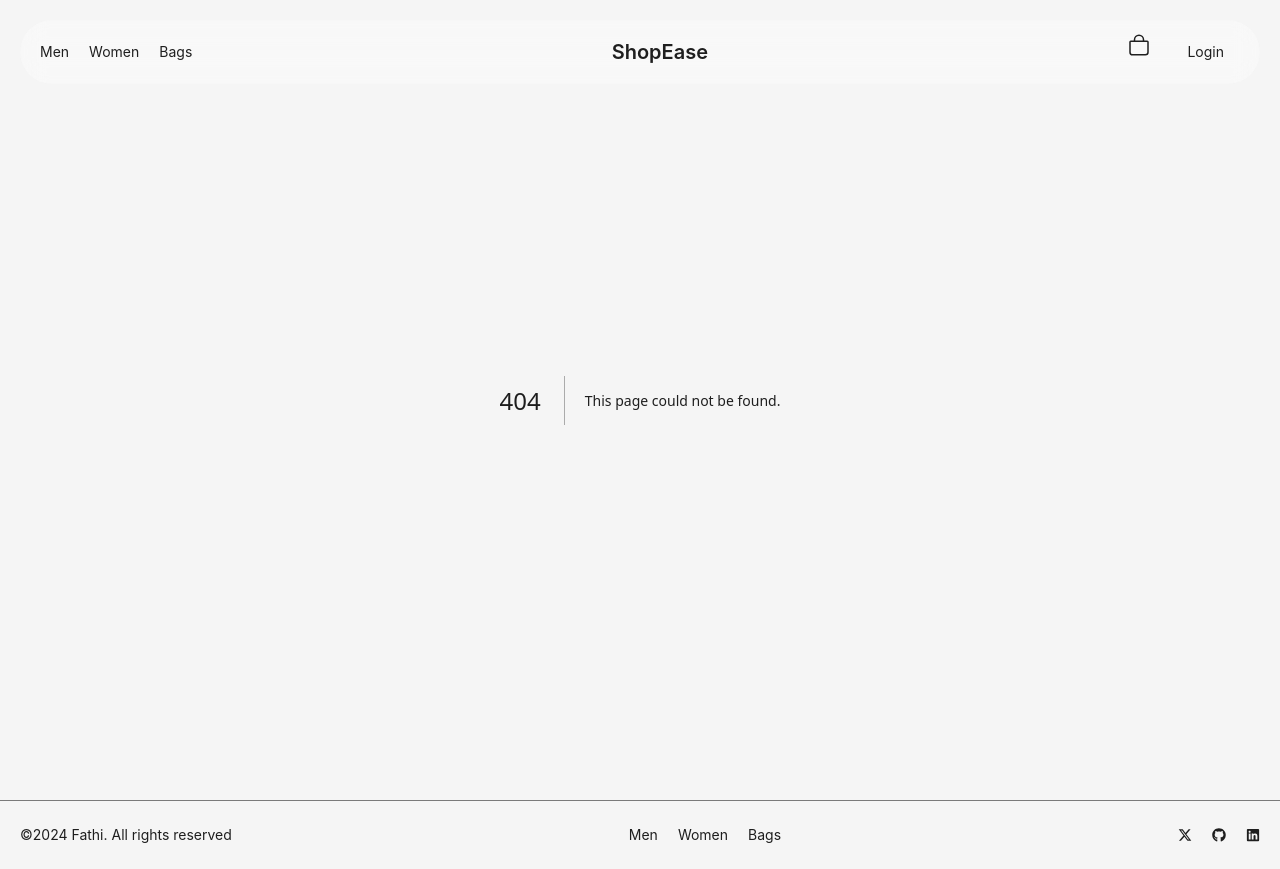
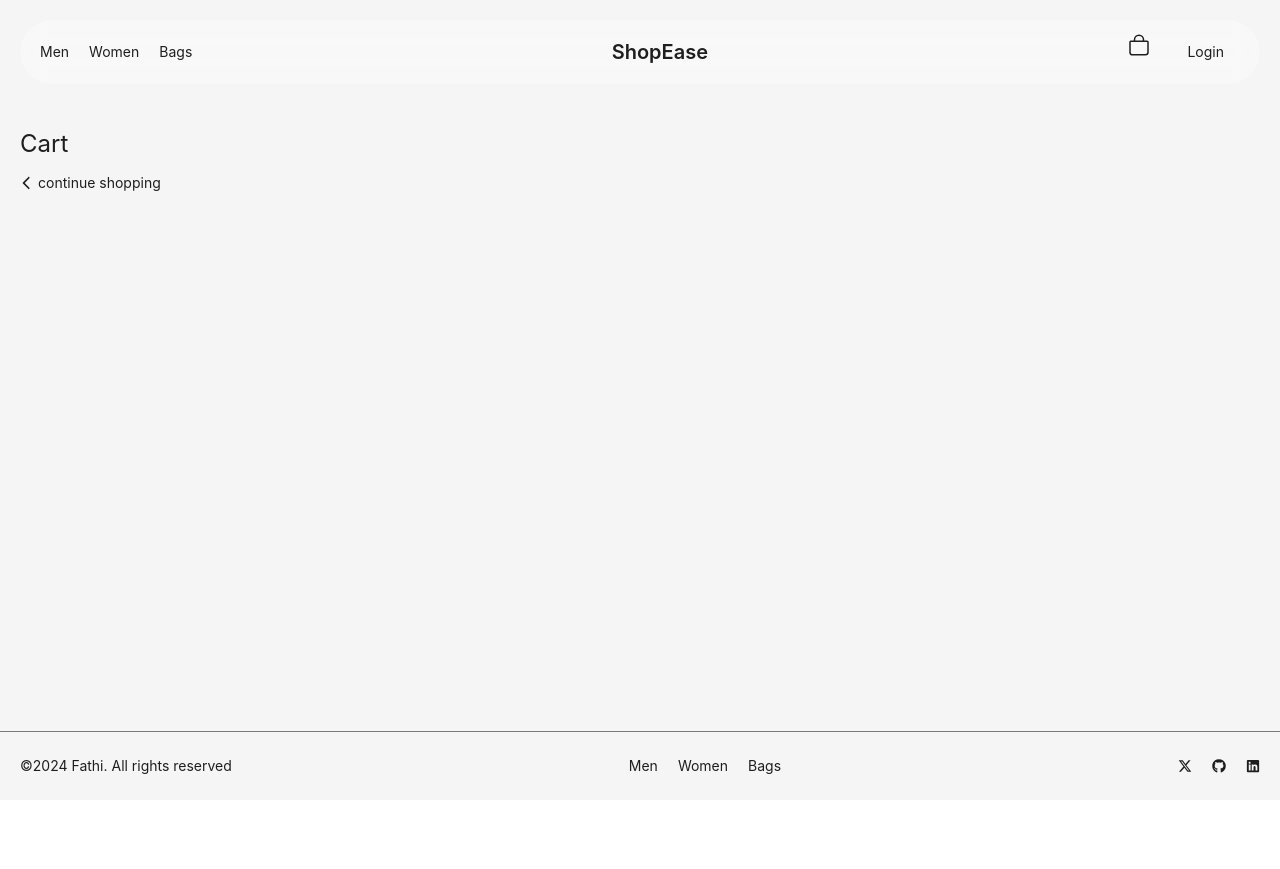
Before and after one commit to c-blaq/shop-ease, a Next.js app: page /cart in a window 1280 px wide. Before the commit this address had no page. After the commit the page ends 800 px from the top, so only its background shows below. Built offline with nearby package versions, Linux system fonts and the light colour scheme.

Commit message:
style: cart page

```diff
--- /dev/null
+++ b/src/app/cart/page.tsx
@@ -0,0 +1,22 @@
+import Link from "next/link";
+import React from "react";
+import { FaChevronLeft } from "react-icons/fa6";
+
+const Cart = () => {
+  return (
+    <div className="py-32 max-w-screen-2xl mx-auto px-5">
+      <div>
+        <h2 className="text-lg sm:text-2xl mb-3">Cart</h2>
+        <Link
+          href="/"
+          className="flex items-center gap-1 hover:underline hover:text-inherit"
+        >
+          <FaChevronLeft />
+          continue shopping
+        </Link>
+      </div>
+    </div>
+  );
+};
+
+export default Cart;
--- a/src/components/shared/Drawer.tsx
+++ b/src/components/shared/Drawer.tsx
@@ -72,7 +72,7 @@ export function NavDrawer() {
 
             <div className="flex flex-col gap-6 mt-6">
               <Link
-                href="/"
+                href="/cart"
                 className="flex items-center gap-2 hover:p-2 hover:bg-black/[0.06]"
               >
                 <CartBadge />
--- a/src/components/shared/Header.tsx
+++ b/src/components/shared/Header.tsx
@@ -52,14 +52,14 @@ const PageHeader = () => {
         </h1>
 
         <div className="hidden xs:flex items-center gap-5">
-          <Link href="/">
+          <Link href="/cart">
             <CartBadge />
           </Link>
           <Button type="text">Login</Button>
         </div>
 
         <div className="flex xs:hidden gap-4">
-          <Link className="flex items-center justify-center" href="/">
+          <Link className="flex items-center justify-center" href="/cart">
             <CartBadge />
           </Link>
           <NavDrawer />
```
